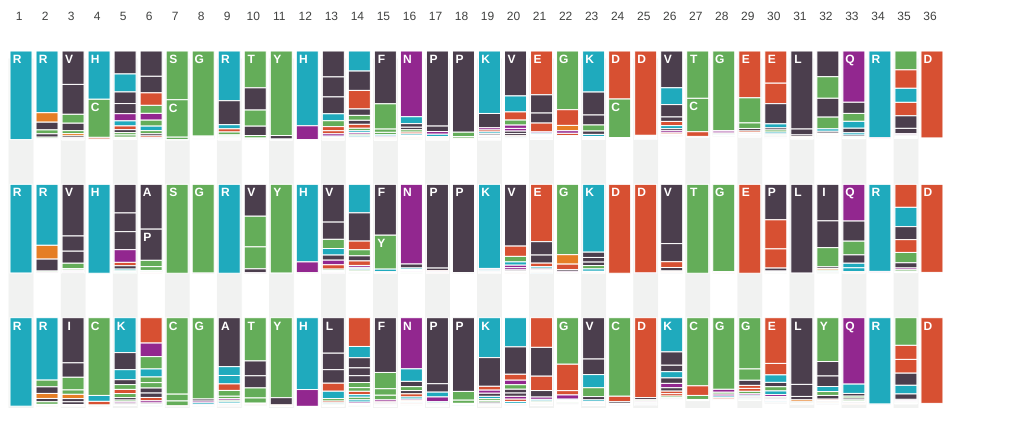
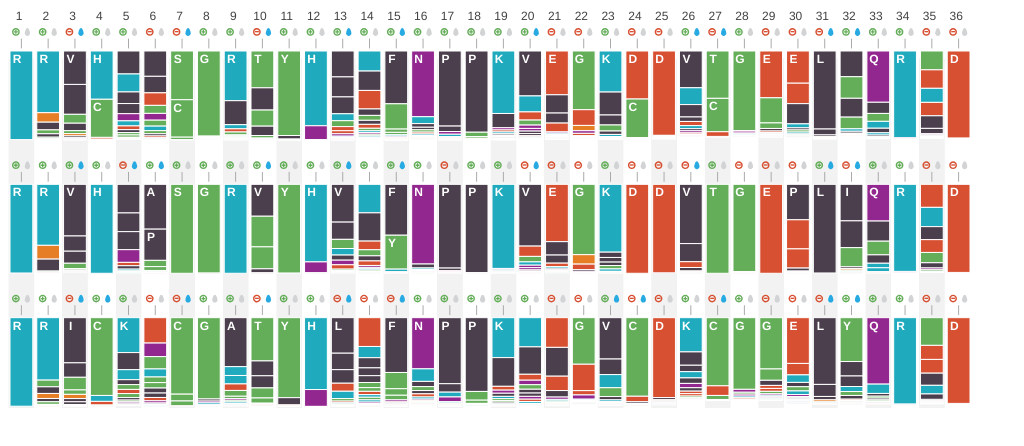
Before and after one commit to ISA-tools/SequenceLogoVis, a plain HTML site: page index.html in a window 1280 px wide. Shown: the whole page, without its empty margins (0-1024 px from the left). Drawn offline with Linux system fonts and the light colour scheme.

Commit message:
All glyphs added. Have to do some further additions to get the glyphs to be the correct ones by relying on the top items and their charge, rather than all items.

```diff
--- a/assets/js/SequenceLogo.js
+++ b/assets/js/SequenceLogo.js
@@ -10,6 +10,7 @@ SequenceLogo.variables = {
     height: 0,
     plotHeight: 0,
     plotCount: 0,
+    glyph_strategy: "all", // can also be only_differences
     canvas: undefined,
     stats: {},
     amino_acids: {
@@ -50,75 +51,151 @@ SequenceLogo.variables = {
     barTextStyle: {font: '12px Helvetica, Verdana', fill: "#fff", "font-weight": "bolder"}
 }
 
-var positionProportions = {};
+var data = {};
 
 SequenceLogo.rendering = {
 
-    createSequenceLogo: function (files, placement, width, height) {
+    createSequenceLogo: function (options) {
         // data is an array...
-        SequenceLogo.variables.placement = placement;
-        SequenceLogo.variables.width = parseInt(width);
-        SequenceLogo.variables.height = height;
-        SequenceLogo.variables.canvas = new Raphael(placement, width, height);
-        SequenceLogo.rendering.processSequenceFiles(files);
+
+        SequenceLogo.variables.placement = options.placement;
+        SequenceLogo.variables.width = options.width;
+        SequenceLogo.variables.height = options.height;
+        SequenceLogo.variables.canvas = new Raphael(options.placement, options.width, options.height);
+        SequenceLogo.rendering.processSequenceFiles(options.files);
     },
 
     processSequenceFiles: function (files) {
         SequenceLogo.variables.plotHeight = SequenceLogo.variables.height / files.length;
 
         for (var fileIndex in files) {
-            d3.csv(files[fileIndex], function (data) {
-                var key = Object.keys(data[0])[0];
-                positionProportions[key] = {"metadata": {"sequences": data.length}};
-                for (var sequenceIndex in data) {
-                    for (var positionIndex = 0; positionIndex < data[sequenceIndex][key].length; positionIndex++) {
+            d3.csv(files[fileIndex], function (sequenceData) {
+                var key = Object.keys(sequenceData[0])[0];
+                data[key] = {"metadata": {"sequences": sequenceData.length}, "positions": {}};
+                for (var sequenceIndex in sequenceData) {
+                    for (var positionIndex = 0; positionIndex < sequenceData[sequenceIndex][key].length; positionIndex++) {
 
-                        if (!(positionIndex in positionProportions[key])) {
-                            positionProportions[key][positionIndex] = {};
+                        if (!(positionIndex in data[key]["positions"])) {
+                            data[key]["positions"][positionIndex] = {};
                         }
 
-                        var letter = data[sequenceIndex][key][positionIndex];
+                        var letter = sequenceData[sequenceIndex][key][positionIndex];
 
-                        if (!(letter in positionProportions[key][positionIndex])) {
-                            positionProportions[key][positionIndex][letter] = 0;
+                        if (!(letter in data[key]["positions"][positionIndex])) {
+                            data[key]["positions"][positionIndex][letter] = 0;
                         }
 
-                        positionProportions[key][positionIndex][letter]++;
+                        data[key]["positions"][positionIndex][letter]++;
                     }
                 }
-                SequenceLogo.statistics.processData(positionProportions[key]);
-                SequenceLogo.rendering.drawSequenceLogo(positionProportions[key])
+                SequenceLogo.statistics.processData(data[key]);
+                SequenceLogo.rendering.drawSequenceLogo(data[key], key)
 
             });
         }
     },
 
-    drawSequenceLogo: function (dataToDraw) {
-        var widthPerPosition = SequenceLogo.variables.width / Object.keys(dataToDraw).length - 1;
+    /**
+     * @param charge - either -1, 0, or 1
+     * @param xPosition
+     * @param yPos
+     */
+    drawCharge: function (charge, xPosition, yPos) {
 
-        for (var positionIndex in dataToDraw) {
-            if (positionIndex != "metadata") {
-                var sorted = this.sortByValue(dataToDraw[positionIndex]);
+        var neutral_path = SequenceLogo.variables.canvas.path("M3.878,7.766C1.74,7.766,0,6.023,0,3.881C0,1.742,1.74,0,3.878,0C6.02,0,7.762,1.742,7.762,3.881 C7.762,6.023,6.02,7.766,3.878,7.766z M3.878,1.438c-1.346,0-2.441,1.096-2.441,2.443c0,1.35,1.096,2.447,2.441,2.447 c1.351,0,2.447-1.098,2.447-2.447C6.325,2.533,5.229,1.438,3.878,1.438z");
+        neutral_path.attr({fill: '#D1D3D4', 'stroke-width': '0', 'stroke-opacity': '1'}).data('id', 'path_a').transform("t" + (xPosition + 4) + " " + (yPos - 23) + ")");
+
+        if (charge < 0) {
+            var negative_line_path = SequenceLogo.variables.canvas.path("M0,1.32V0h3.871v1.32H0z");
+            negative_line_path.attr({fill: '#D75032', 'stroke-width': '0', 'stroke-opacity': '1'}).transform("t" + (xPosition + 6) + " " + (yPos - 20) + ")");
+            neutral_path.attr({fill: '#D75032', 'stroke-width': '0', 'stroke-opacity': '1'}).data('id', 'neutral_path');
+        } else if (charge > 0) {
+            var positive_cross_path = SequenceLogo.variables.canvas.path("M 5.816,3.223 4.541,3.223 4.541,1.947 3.221,1.947 3.221,3.223 1.945,3.223 1.945,4.543 3.221,4.543 3.221,5.818 4.541,5.818 4.541,4.543 5.816,4.543 z");
+            positive_cross_path.attr({fill: '#64AD59', 'stroke-width': '0', 'stroke-opacity': '1'}).data('id', 'path_a').transform("t" + (xPosition + 4) + " " + (yPos - 23) + ")");
+
+            neutral_path.attr({fill: '#64AD59', 'stroke-width': '0', 'stroke-opacity': '1'}).data('id', 'neutral_path');
+        }
+    },
+
+    /**
+     * @param hydropathy either -1, 0 or 1
+     * @param xPosition
+     * @param yPos
+     */
+    drawHydropathy: function (hydropathy, xPosition, yPos) {
+        var drop_path = SequenceLogo.variables.canvas.path("M5.275,5.277c0,1.456-1.18,2.639-2.637,2.639C1.18,7.916,0,6.733,0,5.277S1.18,0,2.639,0 C4.096,0,5.275,3.821,5.275,5.277z");
+
+
+        if (hydropathy == 0) {
+            var semidrop_path = SequenceLogo.variables.canvas.path("M0.05,4.695C0.021,4.91,0,5.113,0,5.276c0,1.455,1.181,2.638,2.639,2.638c1.456,0,2.637-1.183,2.637-2.638 c0-0.163-0.018-0.366-0.046-0.581H0.05z");
+            semidrop_path.attr({fill: '#27AAE1', 'stroke-width': '0', 'stroke-opacity': '1'}).data('id', 'semidrop_path').transform("t" + xPosition + " " + (yPos - 23) + ")");
+        }
+
+        drop_path.attr({fill: (hydropathy == 1) ? '#27AAE1' : '#D1D3D4', 'stroke-width': '0', 'stroke-opacity': '1'}).data('id', 'drop_path').transform("t" + xPosition + " " + (yPos - 23) + ")");
+
+    },
+
+    /**
+     *
+     * @param deviation - a range between 0 and 4
+     *                    0 - no deviation, 1 - small variation, 2 - medium variation, 3 - high variation
+     * @param xPosition
+     * @param yPos
+     */
+    drawDeviation: function (deviation, xPosition, yPos, maxXPosition) {
+        if (deviation == 0) {
+            this.Line(xPosition + 7, yPos - 6, maxXPosition - 7, yPos - 6, "#aaa", 2);
+        } else if (deviation == 1) {
+            this.Line(xPosition + 7, yPos - 6, maxXPosition - 7, yPos - 8, "#aaa", 2);
+        } else if (deviation == 2) {
+            this.Line(xPosition + 7, yPos - 6, maxXPosition - 7, yPos - 12, "#aaa", 1);
+        } else if (deviation == 3) {
+            var middleXPos = xPosition + ((maxXPosition - xPosition)/2);
+            this.Line(middleXPos, yPos - 3, middleXPos, yPos - 12, "#aaa", 1);
+        }
+    },
+
+    drawSequenceLogo: function (sequenceData, key) {
+        var widthPerPosition = SequenceLogo.variables.width / Object.keys(sequenceData["positions"]).length - 1;
+
+        for (var positionIndex in sequenceData["positions"]) {
+            if (positionIndex != "statistics") {
+                var sorted = this.sortByValue(sequenceData["positions"][positionIndex]);
                 var maxBarHeight = (SequenceLogo.variables.plotHeight * .667);
-                var scale = d3.scale.linear().domain([0, +dataToDraw.metadata.sequences]).range([0, maxBarHeight]);
+                var scale = d3.scale.linear().domain([0, +sequenceData.metadata.sequences]).range([0, maxBarHeight]);
 
-                var yPos = 43 + SequenceLogo.variables.plotCount * SequenceLogo.variables.plotHeight;
+                // if
+                var plotPosition =SequenceLogo.variables.plotCount;
+                if(key.indexOf("|") != -1) {
+                    plotPosition = parseInt(key.substring(0, key.indexOf("|")));
+                }
 
-                if (SequenceLogo.variables.plotCount == 0) {
+                var yPos = 43 + plotPosition * SequenceLogo.variables.plotHeight;
+
+                var xPosition = positionIndex * widthPerPosition;
+
+                if (plotPosition == 0) {
                     // draw position number
-                    SequenceLogo.variables.canvas.rect(+positionIndex * widthPerPosition, 50, widthPerPosition, SequenceLogo.variables.height).attr({"fill": positionIndex % 2 == 0 ? "#f1f2f1" : "#fff", "stroke": "#fff"}).toBack();
-                    SequenceLogo.variables.canvas.text(positionIndex * widthPerPosition + 11, 8, +positionIndex + 1).attr(SequenceLogo.variables.positionTextStyle);
+
+                    SequenceLogo.variables.canvas.rect(xPosition, 50, widthPerPosition, SequenceLogo.variables.height).attr({"fill": positionIndex % 2 == 0 ? "#f1f2f1" : "#fff", "stroke": "#fff"}).toBack();
+                    SequenceLogo.variables.canvas.text(xPosition + 11, 8, +positionIndex + 1).attr(SequenceLogo.variables.positionTextStyle);
                 }
+
+                var stats = sequenceData["positions"][positionIndex].metrics;
+                console.log(stats);
+                this.drawCharge(stats.charge_score, xPosition, yPos);
+                this.drawHydropathy(stats.hydropathy, (xPosition + widthPerPosition - 10), yPos);
+                this.drawDeviation(3, xPosition, yPos, xPosition + widthPerPosition);
 
                 for (var barToDraw in sorted) {
                     var letter = sorted[barToDraw];
 
-                    if (letter != ".") {
-                        var value = dataToDraw[positionIndex][letter];
+                    if (letter != "." && letter != "metrics") {
+                        var value = sequenceData["positions"][positionIndex][letter];
                         var barHeight = scale(value);
-                        SequenceLogo.variables.canvas.rect(positionIndex * widthPerPosition + 2, yPos, widthPerPosition - 4, barHeight).attr({"fill": SequenceLogo.variables.amino_acids[letter].color, "stroke": "#fff"}).toFront();
+                        SequenceLogo.variables.canvas.rect(xPosition + 2, yPos, widthPerPosition - 4, barHeight).attr({"fill": SequenceLogo.variables.amino_acids[letter].color, "stroke": "#fff"}).toFront();
                         if (barHeight / maxBarHeight > .35) {
-                            SequenceLogo.variables.canvas.text(positionIndex * widthPerPosition + 9, yPos + 8, letter).attr(SequenceLogo.variables.barTextStyle);
+                            SequenceLogo.variables.canvas.text(xPosition + 9, yPos + 8, letter).attr(SequenceLogo.variables.barTextStyle);
                         }
                         yPos += barHeight;
                     }
@@ -129,10 +206,30 @@ SequenceLogo.rendering = {
         SequenceLogo.variables.plotCount++;
     },
 
+    Line: function (startX, startY, endX, endY, color, strokeWidth) {
+        var start = {
+            x: startX,
+            y: startY
+        };
+        var end = {
+            x: endX,
+            y: endY
+        };
+        var getPath = function () {
+            return "M" + start.x + " " + start.y + " L" + end.x + " " + end.y;
+        };
+
+        var node = SequenceLogo.variables.canvas.path(getPath()).attr("stroke", color ? color : "#ccc").attr('stroke-linecap', "round").attr({'stroke-width': strokeWidth ? strokeWidth : '2'});
+        node.toFront();
+    },
+
     sortByValue: function (dict) {
         var sortable = [];
-        for (var letter in dict)
-            sortable.push([letter, dict[letter]])
+        for (var letter in dict) {
+            if (letter != "metrics") {
+                sortable.push([letter, dict[letter]])
+            }
+        }
         sortable.sort(function (a, b) {
             return b[1] - a[1]
         })
@@ -151,62 +248,27 @@ SequenceLogo.statistics = {
         // runs over the data and calculates diversity metrics, determining charge (+/-/n), hydrophobicity (%hphob, %hphil)
         // and variation measure (diversity at that position - probably Std Deviation).
 
-        for (var positionIndex in data) {
+        for (var positionIndex in data["positions"]) {
             var metrics = {"charge": 0, "hydrophobicity": 0, "deviation": 0}
-            if (positionIndex != "metadata") {
-                var values = [];
-                for (var letter in data[positionIndex]) {
-                    if (letter != ".") {
-                        metrics.hydrophobicity += (data[positionIndex][letter]*SequenceLogo.variables.amino_acids[letter].hydropathy);
-                        metrics.charge += SequenceLogo.variables.amino_acids[letter].charge;
-                        values.push(data[positionIndex][letter]);
-                    }
+
+            var values = [];
+            for (var letter in data["positions"][positionIndex]) {
+                if (letter != ".") {
+                    metrics.hydrophobicity += (data["positions"][positionIndex][letter] * SequenceLogo.variables.amino_acids[letter].hydropathy);
+                    metrics.charge += (data["positions"][positionIndex][letter] * SequenceLogo.variables.amino_acids[letter].charge);
+                    values.push(data["positions"][positionIndex][letter]);
                 }
-                // TODO: Std deviation doesn't really work for this...
-                var stddev = this.calculateStandardDeviation(values);
             }
 
-            console.log("Metrics for "+ positionIndex + " is ");
-            console.log(metrics);
+            metrics.hydropathy = metrics.hydrophobicity < 0 ? -1 : 1;
+            metrics.charge_score = metrics.charge < 0 ? -1 : 1;
+
+            data["positions"][positionIndex]["metrics"] = metrics;
+            // TODO: Std deviation doesn't really work for this...
+
         }
-    },
 
-    isArray: function (obj) {
-        return Object.prototype.toString.call(obj) === "[object Array]";
-    },
+        // TODO: find changes across positions
+    }
 
-    getAverageFromNumArr: function (values) {
-        if (!this.isArray(values)) {
-            return false;
-        }
-        var i = values.length,
-            sum = 0;
-        while (i--) {
-            sum += values[ i ];
-        }
-        return (sum / values.length);
-    },
-
-    getVariance: function (values, decPlaces) {
-        if (!this.isArray(values)) {
-            return false;
-        }
-        var avg = this.getAverageFromNumArr(values, decPlaces),
-            i = values.length,
-            v = 0;
-
-        while (i--) {
-            v += Math.pow((values[ i ] - avg), 2);
-        }
-        v /= values.length;
-        return v;
-    },
-
-    calculateStandardDeviation: function (values, decPlaces) {
-        if (!this.isArray(values)) {
-            return false;
-        }
-        var stdDev = Math.sqrt(this.getVariance(values, decPlaces));
-        return stdDev;
-    }
 }
--- a/index.html
+++ b/index.html
@@ -13,6 +13,14 @@
 <script type="application/javascript" src="assets/js/SequenceLogo.js"></script>
 
 <script type="text/javascript">
-    SequenceLogo.rendering.createSequenceLogo(["data/panel-a.txt", "data/panel-b.txt", "data/panel-c.txt"], "visualization", 1000, 400);
+    SequenceLogo.rendering.createSequenceLogo(
+            {
+                files: ["data/panel-a.txt", "data/panel-b.txt", "data/panel-c.txt"],
+                placement: "visualization",
+                width: 1000,
+                height: 400,
+                glyphs: "all"
+            }
+    );
 </script>
 </html>
```
Also changed, not shown: data/panel-a.txt, data/panel-b.txt, data/panel-c.txt, 1 other file.
